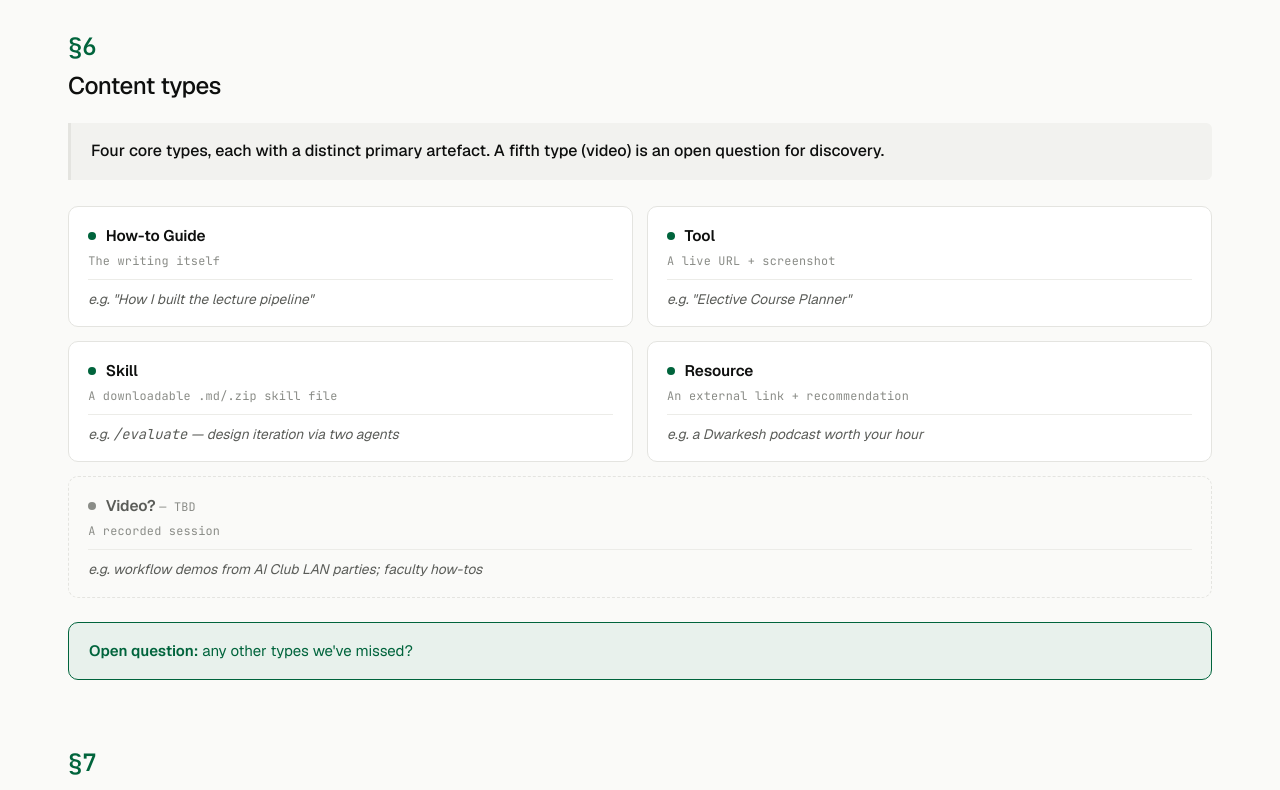
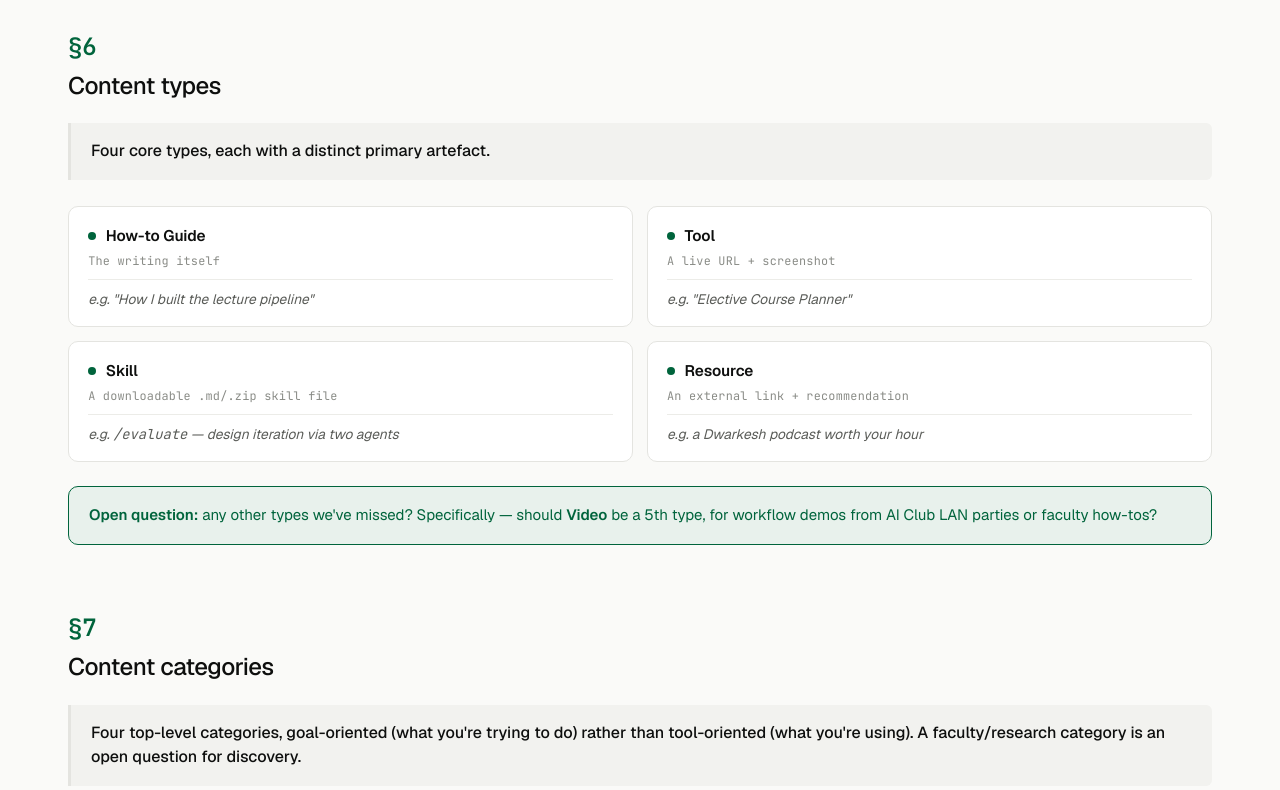
Before and after one commit to izzyisotta/insead-ai-club-knowledge-hub, a plain HTML site: page general-plan.html in a window 1280 px wide. Shown: the part 5860-6650 px from the top of the page. Drawn offline with nearby package versions, Linux system fonts and the light colour scheme.

Commit message:
evaluate: iteration 3 - applied iter2-evaluator feedback
Two high-leverage fixes from iter 3 evaluator (composite 6.55/10):
- §12 'Discussion questions' marker now renders in accent green (CSS rule was scoped to .plan-section, missing .standalone-section)
- §6 Content types orphan resolved: dropped 5th 'Video?' card from grid; folded into the open-question note: 'should Video be a 5th type?'

Score trajectory:
- Iter 1 baseline: 5.35/10 (Design 6, Originality 4, Coherence 5, Craft 5, Readability 7)
- Iter 3 final: 6.55/10 (Design 6.5, Originality 5, Coherence 7, Craft 7, Readability 7.5)
- Coherence +2 (leadins no longer compete with green)
- Craft +2 (cards break table monotony)
- Originality flat — needs identity injection (Cohort 26D / 8 May 2026 hero stamp)

Markdown source synced.

Co-Authored-By: Claude Opus 4.7 (1M context) <noreply@anthropic.com>

```diff
--- a/general-plan.html
+++ b/general-plan.html
@@ -61,7 +61,8 @@
   .plan-section {
     margin-bottom: 4rem;
   }
-  .plan-section .section-num {
+  .plan-section .section-num,
+  .standalone-section .section-num {
     font-family: 'JetBrains Mono', monospace;
     font-size: 1.5rem;
     color: var(--accent);
@@ -959,7 +960,7 @@
   <section class="plan-section" id="s6">
     <div class="section-num">§6</div>
     <h2>Content types</h2>
-    <div class="leadin">Four core types, each with a distinct primary artefact. A fifth type (video) is an open question for discovery.</div>
+    <div class="leadin">Four core types, each with a distinct primary artefact.</div>
     <div class="role-grid">
       <div class="role-card">
         <div class="role-head">
@@ -993,16 +994,8 @@
         <div class="role-sub">An external link + recommendation</div>
         <div class="role-example">e.g. a Dwarkesh podcast worth your hour</div>
       </div>
-      <div class="role-card role-tbd">
-        <div class="role-head">
-          <span class="role-dot"></span>
-          <span class="role-name">Video? <span style="font-family:'JetBrains Mono',monospace;font-size:0.74rem;color:var(--fg-subtle);font-weight:400;letter-spacing:0.02em;">— TBD</span></span>
-        </div>
-        <div class="role-sub">A recorded session</div>
-        <div class="role-example">e.g. workflow demos from AI Club LAN parties; faculty how-tos</div>
-      </div>
     </div>
-    <div class="note-card note-question"><strong>Open question:</strong> any other types we've missed?</div>
+    <div class="note-card note-question"><strong>Open question:</strong> any other types we've missed? Specifically — should <strong>Video</strong> be a 5th type, for workflow demos from AI Club LAN parties or faculty how-tos?</div>
   </section>
 
   <!-- ========== §7 CONTENT CATEGORIES ========== -->
```
